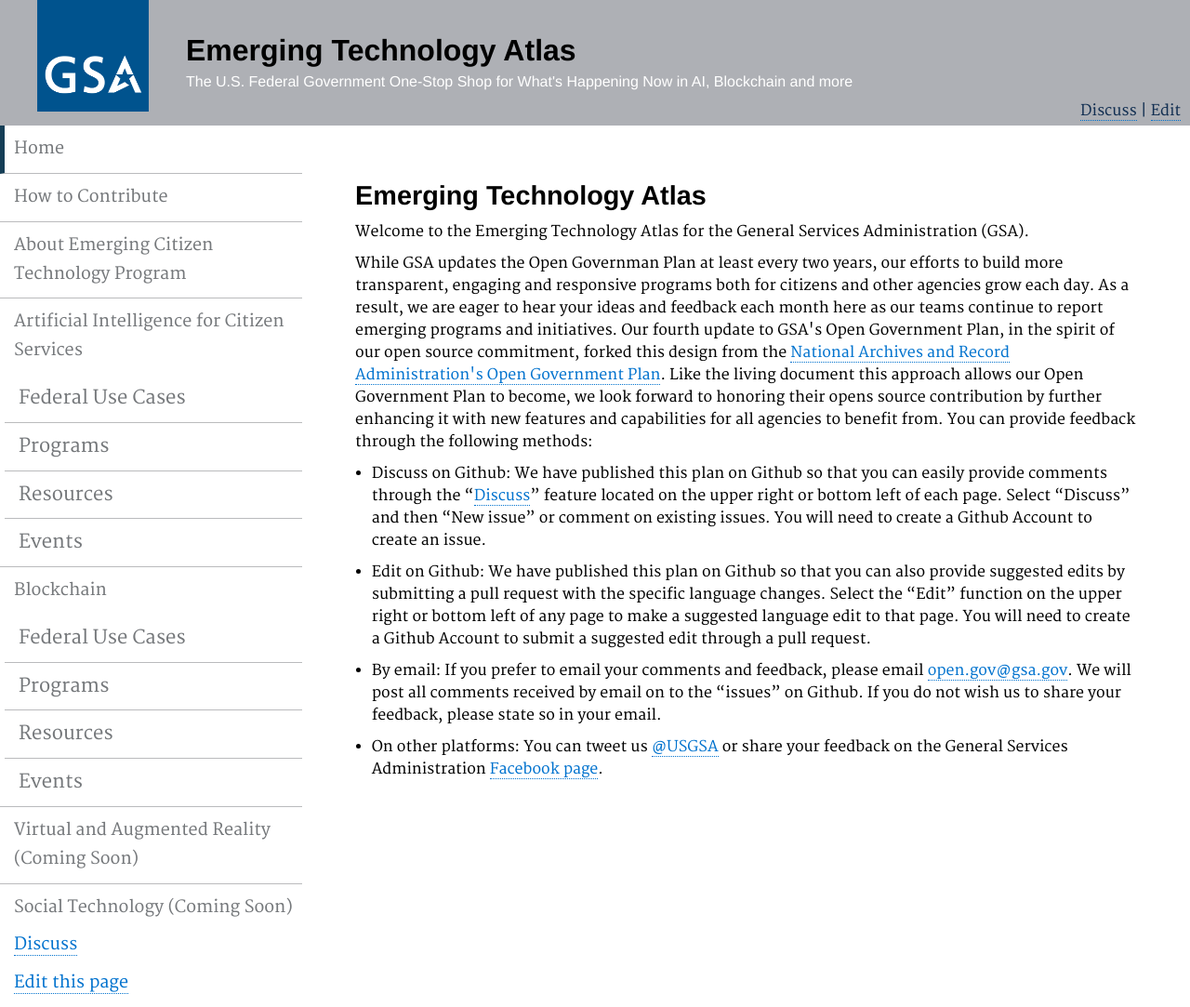
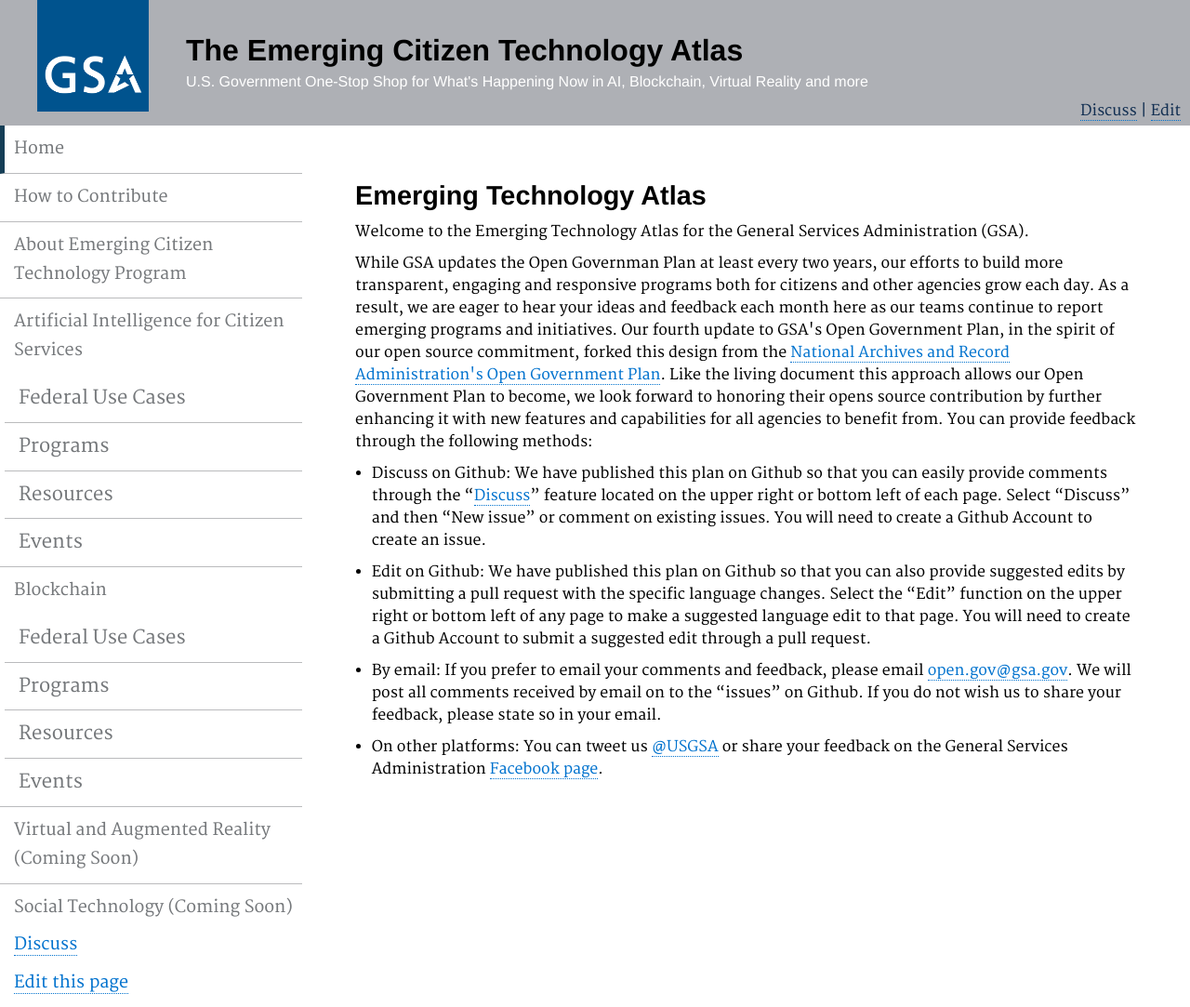
Before and after one commit to GSA/emerging-technology-atlas, a Jekyll site: the page built from pages/index.md, in a window 1280 px wide. Shown: the whole page at 93% size. Built offline with Jekyll 4.4.1, drawn with Linux system fonts in a browser that asks for light colours.

Commit message:
Update default.html

```diff
--- a/_layouts/default.html
+++ b/_layouts/default.html
@@ -55,8 +55,8 @@
       <div class="pheader">
         <div class="pheader_body">
           <div class="pg_header">
-            <h1>Emerging Technology Atlas</h1>
-            <h2>The U.S. Federal Government One-Stop Shop for What's Happening Now in AI, Blockchain and more</h2>
+            <h1>The Emerging Citizen Technology Atlas</h1>
+            <h2>U.S. Government One-Stop Shop for What's Happening Now in AI, Blockchain, Virtual Reality and more</h2>
     			</div>
            <div class="header_menu">
              <a href="https://github.com/{{ site.org_name }}/{{ site.repo_name }}/issues/" style="color: white;" class="button">Discuss</a> |
```
